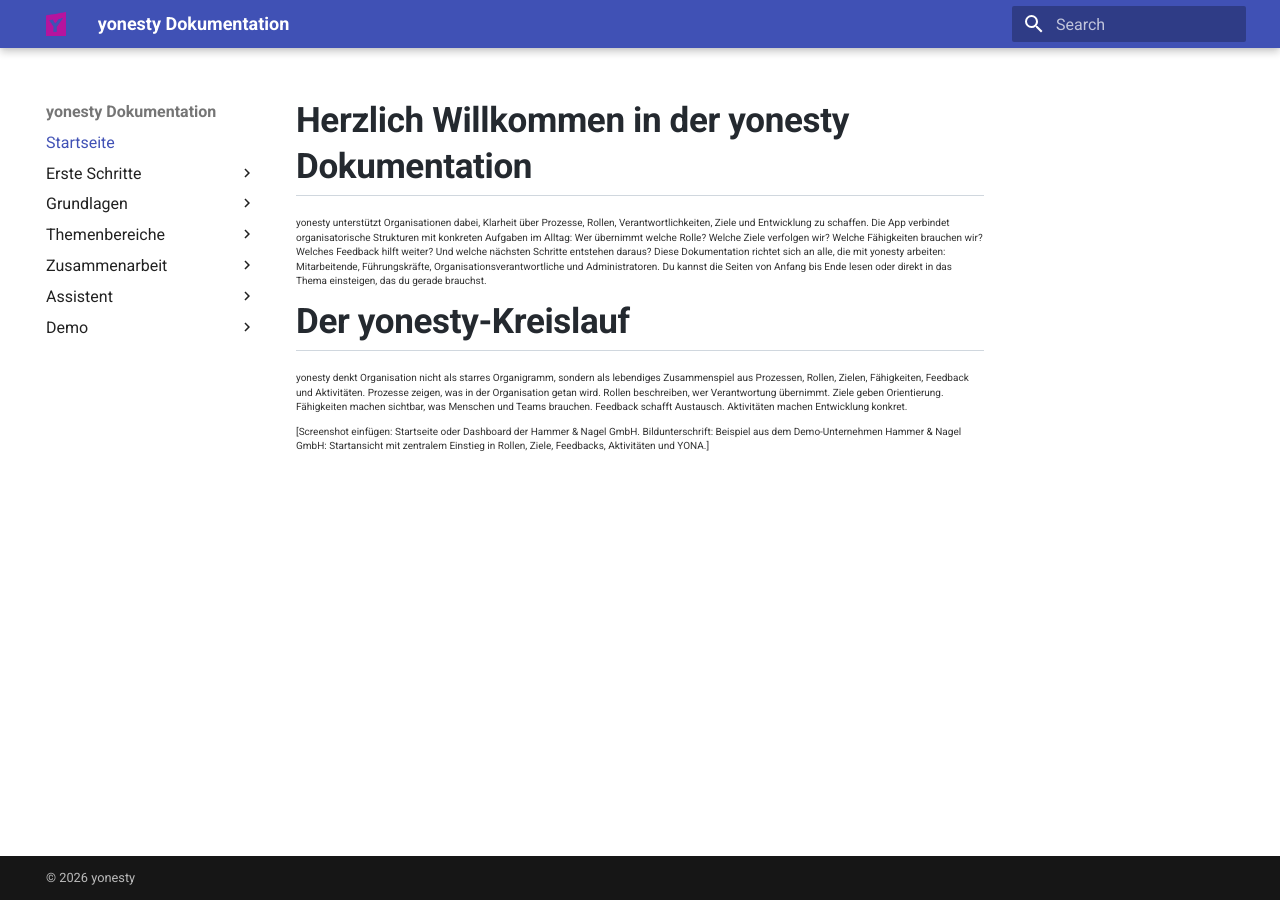
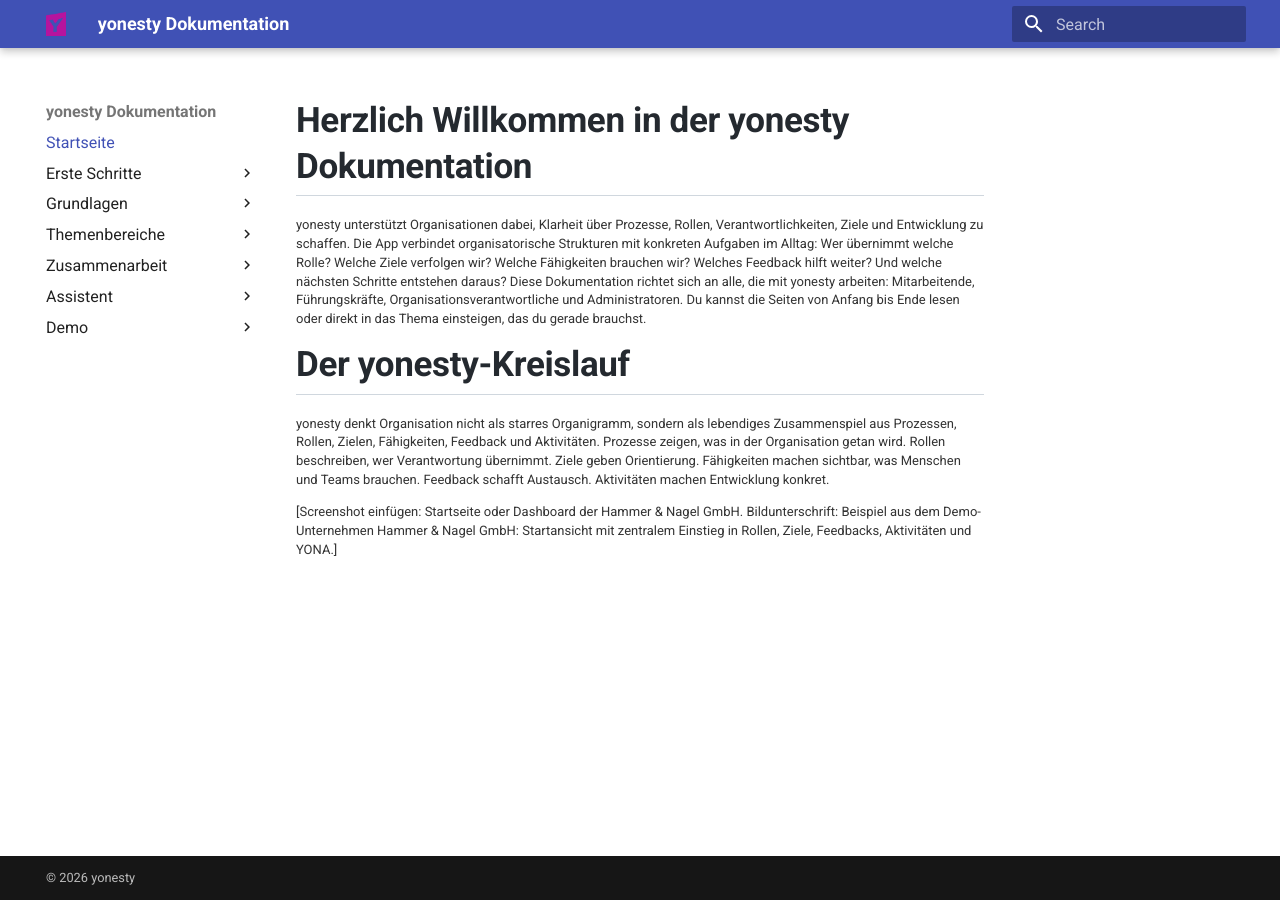
Before and after one commit to ricohaenelsoletti/yonesty, an MkDocs documentation site: the page built from docs/index.md, in a window 1280 px wide. Built offline with MkDocs 1.6.1 and Material for MkDocs 9.7.7, drawn with Linux system fonts in a browser that asks for light colours.

Commit message:
Increase base font size from 0.50rem to 0.65rem

```diff
--- a/docs/stylesheets/yonesty.css
+++ b/docs/stylesheets/yonesty.css
@@ -5,7 +5,7 @@
 /* Grundschriftgröße der gesamten Dokumentation
    GitHub-Wiki-ähnlich kompakt */
 .md-typeset {
-  font-size: 0.50rem;
+  font-size: 0.65rem;
   color: #333333;
 }
 
```
